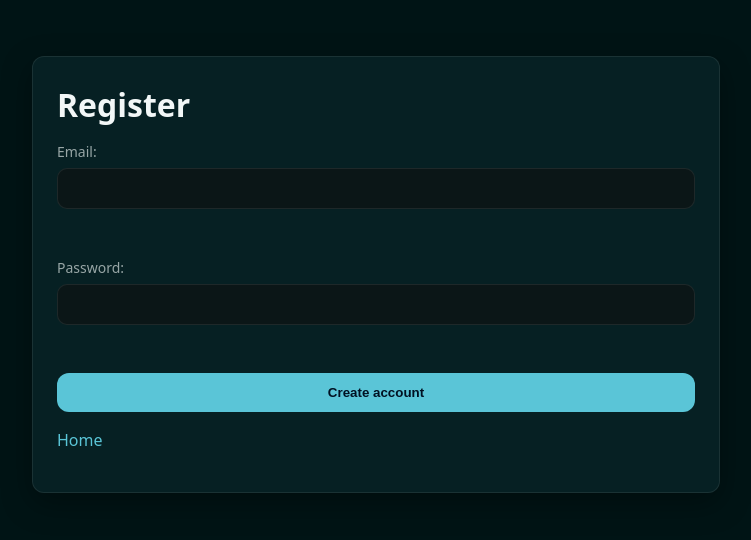
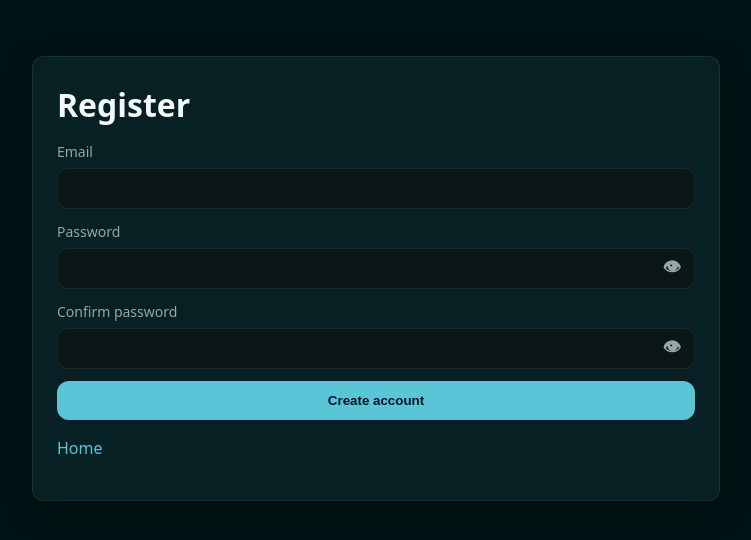
Before and after one commit to Attila314dev/python_sandbox, a Flask app: page /register in a window 1280 px wide. Shown: the top 540 px of the page, without its empty margins (264-1015 px from the left). Run offline with Flask 3, Linux system fonts and the light colour scheme; some libraries are stand-ins or nearby versions.

Commit message:
Update register.html

```diff
--- a/templates/register.html
+++ b/templates/register.html
@@ -2,12 +2,38 @@
 <link rel="stylesheet" href="/static/styles.css">
 <script src="/static/app.js" defer></script>
 <div class="container"><div class="card">
-<title>Register</title>
-<h1>Register</h1>
-<form method="post" action="/register">
-  <label>Email: <input type="email" name="email" required></label><br>
-  <label>Password: <input type="password" name="password" minlength="8" required></label><br>
-  <button type="submit">Create account</button>
-</form>
-<p><a href="/">Home</a></p>
+  <h1>Register</h1>
+
+  {% with messages = get_flashed_messages(with_categories=true) %}
+    {% if messages %}
+      <div class="stack">
+        {% for cat,msg in messages %}
+          <div class="alert {{ 'alert-success' if cat=='success' else ('alert-error' if cat=='error' else '') }}">{{ msg }}</div>
+        {% endfor %}
+      </div>
+    {% endif %}
+  {% endwith %}
+
+  <form method="post" action="/register">
+    <label>Email
+      <input type="email" name="email" required>
+    </label>
+
+    <label>Password
+      <div class="field">
+        <input id="reg_pw" type="password" name="password" minlength="8" required>
+        <button type="button" class="pw-toggle" data-target="reg_pw">👁</button>
+      </div>
+    </label>
+
+    <label>Confirm password
+      <div class="field">
+        <input id="reg_pw2" type="password" name="password2" minlength="8" required>
+        <button type="button" class="pw-toggle" data-target="reg_pw2">👁</button>
+      </div>
+    </label>
+
+    <button type="submit">Create account</button>
+  </form>
+  <p class="muted"><a href="/">Home</a></p>
 </div></div>
```
